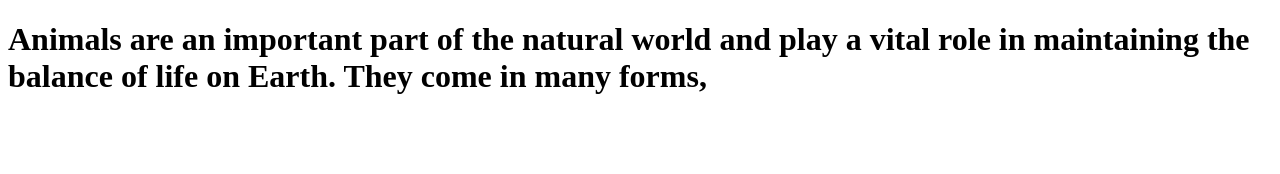
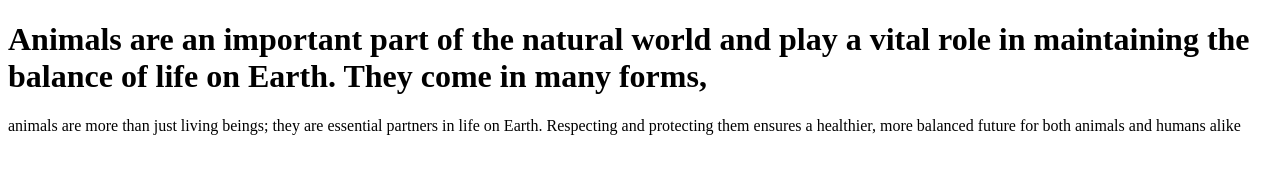
Before and after one commit to Eric-mar/Git-Exercise-Basis, a plain HTML site: page home.html in a window 1280 px wide. Drawn offline with Linux system fonts and the light colour scheme.

Commit message:
changes to the main page

```diff
--- a/home.html
+++ b/home.html
@@ -9,6 +9,10 @@
     <h1>Animals are an important part of the natural world and play
          a vital role in maintaining
          the balance of life on Earth. They come in many forms,</h1>
+         <p>animals are more than just living beings;
+            they are essential partners in life on Earth. Respecting and
+            protecting them ensures a healthier,
+             more balanced future for both animals and humans alike</p>
 
 </body>
 </html>
```
